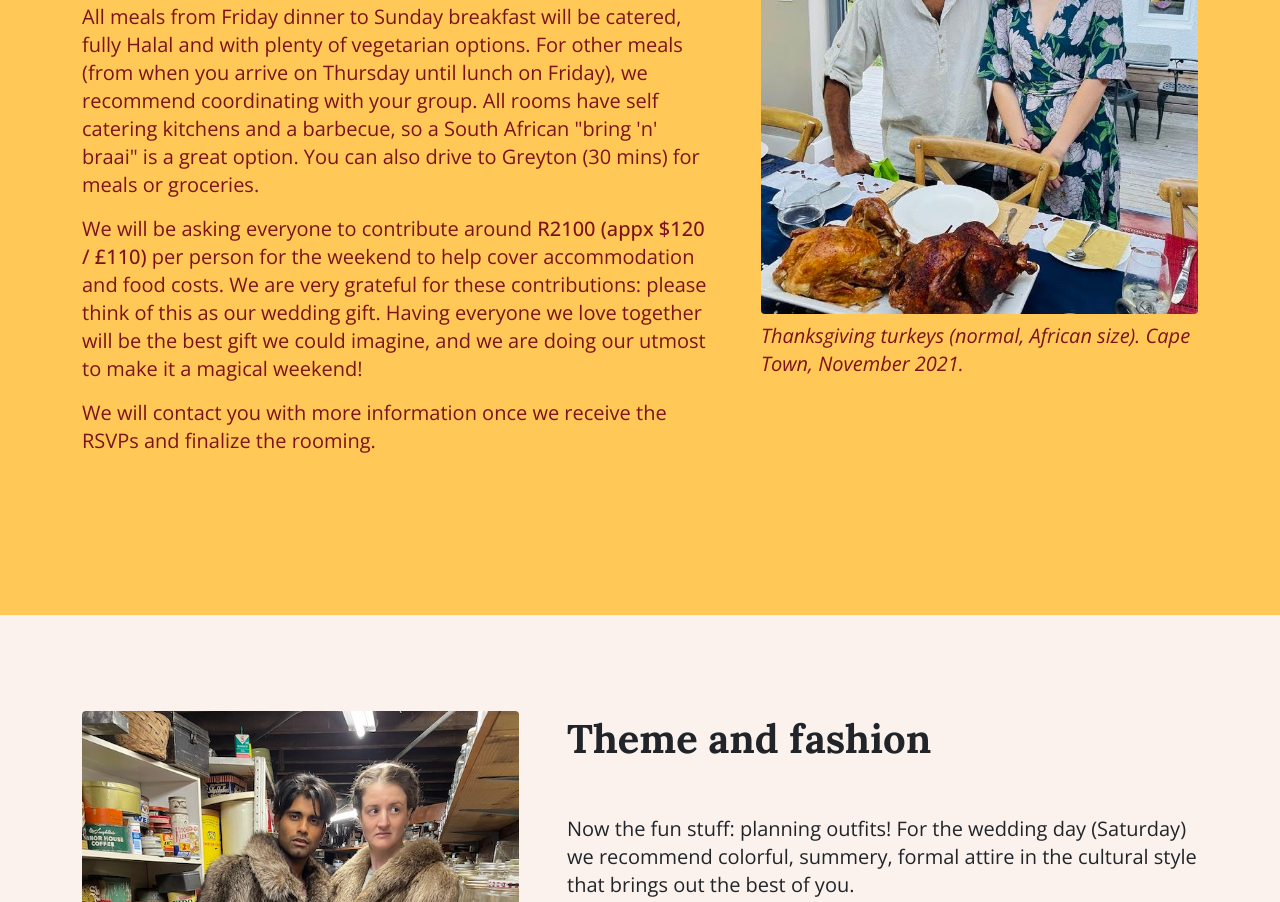
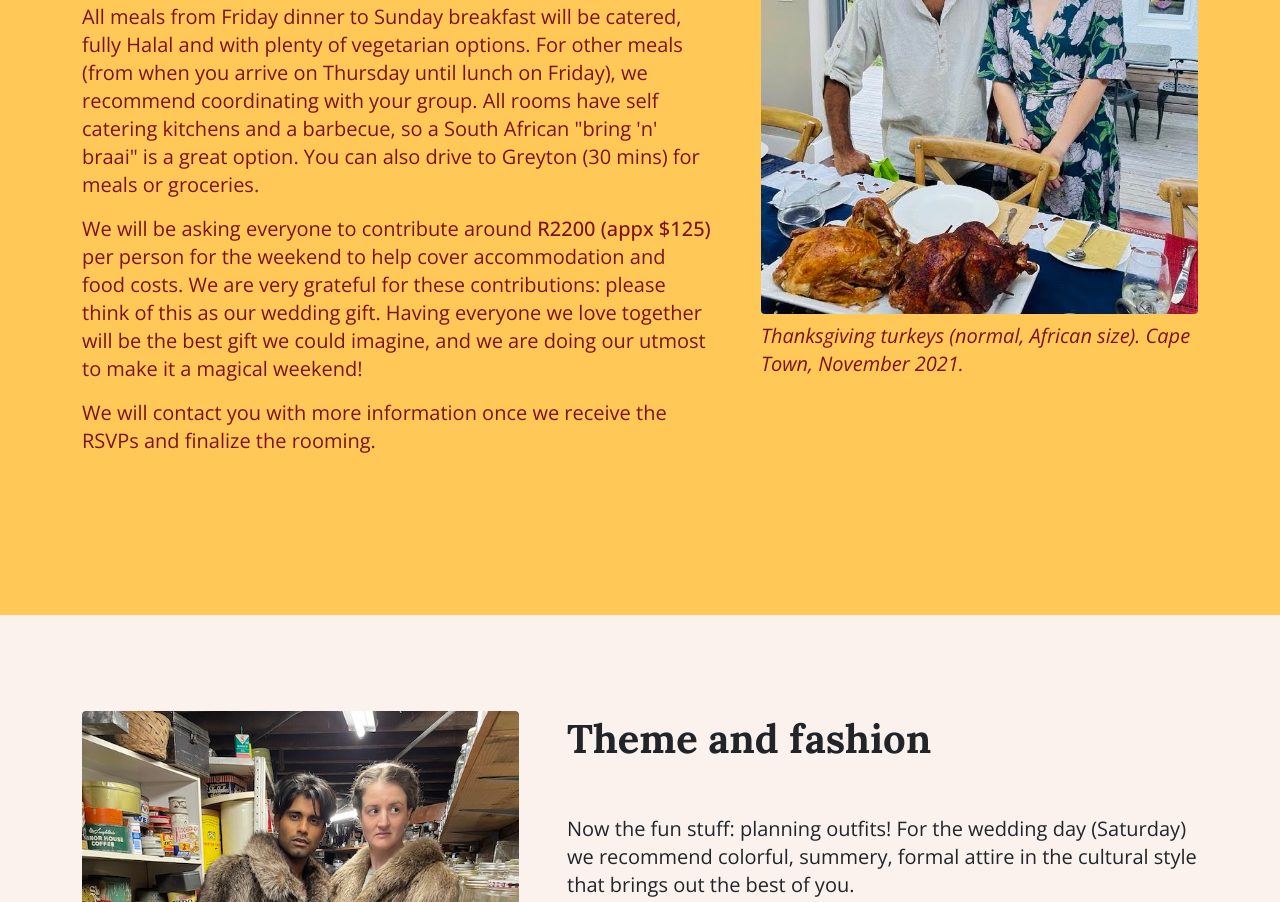
Before and after one commit to khannotations/wedding, a plain HTML site: page index.html in a window 1280 px wide. Shown: the part 4128-5030 px from the top of the page. Drawn offline with nearby package versions, Linux system fonts and the light colour scheme; a script that the page names is missing.

Commit message:
Update budget.

```diff
--- a/index.html
+++ b/index.html
@@ -202,7 +202,7 @@
           </p>
 
           <p>
-            We will be asking everyone to contribute around <span class="b">R2100 (appx $120 / £110)</span> per person for the weekend to help cover accommodation and food costs. We are very grateful for these contributions: please think of this as our wedding gift. Having everyone we love together will be the best gift we could imagine, and we are doing our utmost to make it a magical weekend!
+            We will be asking everyone to contribute around <span class="b">R2200 (appx $125)</span> per person for the weekend to help cover accommodation and food costs. We are very grateful for these contributions: please think of this as our wedding gift. Having everyone we love together will be the best gift we could imagine, and we are doing our utmost to make it a magical weekend!
           </p>
 
           <p>
@@ -293,7 +293,7 @@
             <li class="mb-2">RSVPs are due Sunday, November 20.</li>
             <li class="mb-2">We will book accommodation for all guests at Elandskloof for 3 nights, Thursday, February 16 - Sunday, February 19.</li>
             <li class="mb-2">We will cater meals from Friday dinner to Sunday brunch. All meat will be Halal, and there will be plenty of vegetarian options.</li>
-            <li class="mb-2">Guests will be asked to contribute about R2100 (appx $120 / £110) to cover accommodation and food costs. Think of this as your gift to us—your presence is the present!</li>
+            <li class="mb-2">Guests will be asked to contribute about R2200 (appx $125) to cover accommodation and food costs. Think of this as your gift to us—your presence is the present!</li>
           </p>
         </div>
         <div class="col-lg-6">
```
